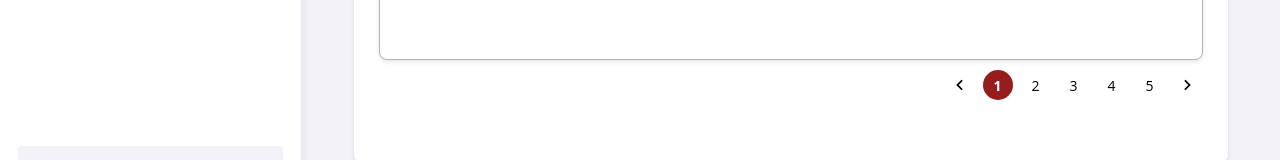
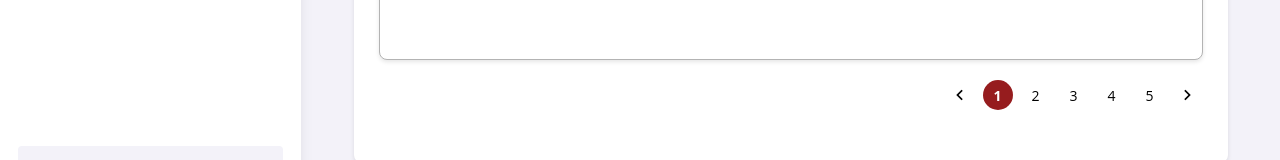
Before and after one commit to nerieannbravo/inventory-management-system, a Next.js app: page /consumables in a window 1280 px wide. Shown: the part 588-748 px from the top of the page. Built offline with nearby package versions, Linux system fonts and the light colour scheme; what @react-pdf/renderer would draw is missing.

Commit message:
fixed pagination.css

```diff
--- a/src/styles/pagination.css
+++ b/src/styles/pagination.css
@@ -4,7 +4,7 @@
     justify-content: flex-end;
     align-items: center;
     gap: 8px;
-    /* margin-top: 20px; */
+    margin-top: 20px;
     font-size: 14px;
 }
 
```
